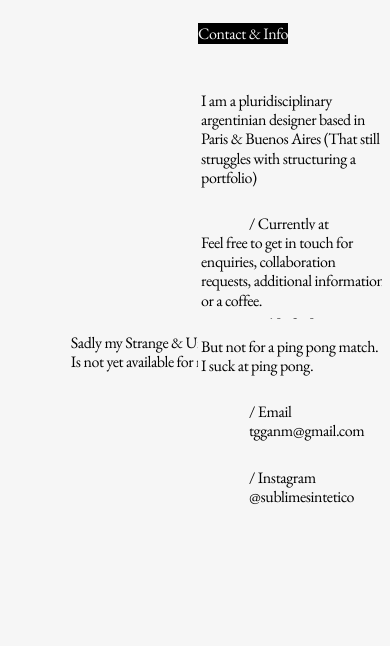
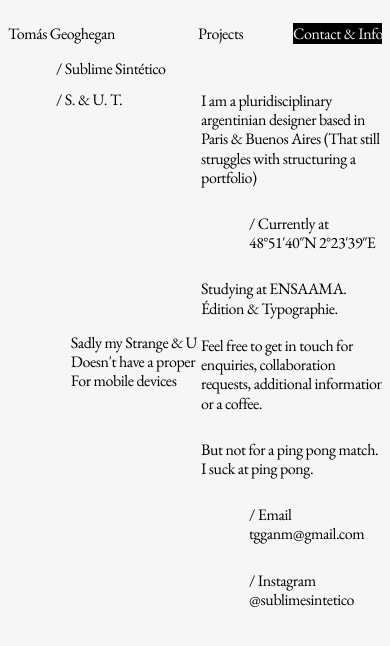
Before and after one commit to sublimesintetico/Experimental-Bis, a plain HTML site: page index2.html in a window 390 px wide. Both pictures are taken after a click on the link "Contact & Info". Drawn offline with nearby package versions, Linux system fonts and the light colour scheme.

Commit message:
Phone Fixed Landing

```diff
--- a/api/orar.js
+++ b/api/orar.js
@@ -17,6 +17,7 @@
             to: "sinteticosublime@gmail.com",
             subject: `Oración — ${fecha}`,
             html: `
+                <p><strong>Texto:</strong> ${texto}</p>
                 <p><strong>Grilla:</strong></p>
                 <pre>${descripcion}</pre>
                 <p>La grilla está adjunta como imagen.</p>
--- a/index2.html
+++ b/index2.html
@@ -22,10 +22,16 @@
 
     <div id="container-root" class="container">
 
-        <p class="nav-projects"> <a href="#/contact" onclick="route()">Contact & Info</a></p>
+        <div class="navbar0" style="z-index:12">
+            <p style="grid-area: 1 / 1 / 1 / 2; background: none;;">Tomás Geoghegan</p>
+            <p style="background: none; z-index: 1; cursor:pointer; margin-left: 3em; margin-bottom: -0.3em"><a href="https://sublimesintetico.com/">/ Sublime Sintético</a></p>
+            <p style="background: none; z-index: 1; cursor:pointer; margin-left: 3em;"><a href="#/" onclick="route()">/ S. & U. T.</a></p>
+          </div>
+        <p class="nav-projects"> <a href="#/projects" onclick="route()">Projects</a></p>
+        <p class="nav-contact"> <a href="#/contact" onclick="route()">Contact & Info</a></p>
 
         <div style="grid-area: 4 / 1 / 8 / 8; display: flex; justify-content: center; align-content: center;">
-             <p > Sadly my Strange & Unproductive Thinking<br>Is not yet available for mobile devices</p>
+             <p> Sadly my Strange & Unproductive Thinking<br>Doesn't have a proper landing page<br>For mobile devices </p>
         </div>
 
 
--- a/router21.js
+++ b/router21.js
@@ -1136,44 +1136,15 @@
   `,
 
   projects: `
-    <div class="project-container" style="background:none; border-color: none;">
+        <div class="project-container" style="background:none; border-color: none;">
 
         <p style="border-bottom: 0.5em; border-style: solid; border-color: #f6f6f6; margin-left: 0em;">(2026)</p>
 
-        <p style="border-bottom: 0.5em; border-style: solid; border-color: #f6f6f6; margin-left: 3em; margin-bottom: -1.2em; cursor:pointer;"><a href="#/proj12" onclick="route()">/ Mémoire</a></p>
+        <p style="border-bottom: 0.5em; border-style: solid; border-color: #f6f6f6; margin-left: 3em; margin-bottom: -1.2em; cursor:pointer;"><a a href="./ornament/trying0.html" target="blank">/ Encrypted Prayers</a></p>
 
-        <p style="border-bottom: 0.5em; border-style: solid; border-color: #f6f6f6; margin-left: 3em; margin-bottom: -1.2em; cursor:pointer;"><a href="#/proj0" onclick="route()">/ Los poseídos entre lilas</a></p>
+        <p style="border-bottom: 0.5em; border-style: solid; border-color: #f6f6f6; margin-left: 3em; margin-bottom: -1.2em; cursor:pointer;"><a a href="./w2p/index.html" target="blank">/ Colectivo</a></p>
 
-        <p style="border-bottom: 0.5em; border-style: solid; border-color: #f6f6f6; margin-left: 3em; margin-bottom: -1.2em; cursor:pointer;"><a href="#/proj1" onclick="route()">/ Ugly Girls & Boys</a></p>
-
-        <p style="border-bottom: 0.5em; border-style: solid; border-color: #f6f6f6; margin-left: 6em; margin-bottom: -1.2em; cursor:pointer;"><a href="#/proj1" onclick="route()">/ I</a></p>
-
-        <p style="border-bottom: 0.5em; border-style: solid; border-color: #f6f6f6; margin-left: 6em; margin-bottom: -1.2em; cursor:pointer;"><a href="#/proj2" onclick="route()">/ II</a></p>
-
-        <p style="border-bottom: 0.5em; border-style: solid; border-color: #f6f6f6; margin-left: 6em; cursor:pointer;"><a href="#/proj3" onclick="route()">/ III</a></p>
-
-
-
-        <p style="border-bottom: 0.5em; border-style: solid; border-color: #f6f6f6; margin-left: 0em;">(2025)</p>
-
-        <p style="border-bottom: 0.5em; border-style: solid; border-color: #f6f6f6; margin-left: 3em; margin-bottom: -1.2em; cursor:pointer;"><a href="#/proj4" onclick="route()">/ The Orphan Book</a></p>
-
-        <p style="border-bottom: 0.5em; border-style: solid; border-color: #f6f6f6; margin-left: 3em; margin-bottom: -1.2em; cursor:pointer;"><a href="#/proj5" onclick="route()">/ May the Queen</a></p>
-
-        <p style="border-bottom: 0.5em; border-style: solid; border-color: #f6f6f6; margin-left: 6em; margin-bottom: -1.2em; cursor:pointer;"><a href="#/proj5" onclick="route()">/ Forget her somehow</a></p>
-
-        <p style="border-bottom: 0.5em; border-style: solid; border-color: #f6f6f6; margin-left: 6em; margin-bottom: -1.2em; cursor:pointer;"><a href="#/proj6" onclick="route()">/ Affiches</a></p>
-
-        <p style="border-bottom: 0.5em; border-style: solid; border-color: #f6f6f6; margin-left: 3em; margin-bottom: -1.2em; cursor:pointer;"><a href="#/proj7" onclick="route()">/ Aeterna Absentia</a></p>
-
-        <p style="border-bottom: 0.5em; border-style: solid; border-color: #f6f6f6; margin-left: 3em; margin-bottom: -1.2em; cursor:pointer;"><a href="#/proj8" onclick="route()">/ Ipomea Festival</a></p>
-
-        <p style="border-bottom: 0.5em; border-style: solid; border-color: #f6f6f6; margin-left: 3em; margin-bottom: -1.2em; cursor:pointer;"><a href="#/proj9" onclick="route()">/ Pink Dream</a></p>
-
-        <p style="border-bottom: 0.5em; border-style: solid; border-color: #f6f6f6; margin-left: 6em; margin-bottom: -1.2em; cursor:pointer;"><a href="#/proj10" onclick="route()">/ Cul-de-sac</a></p>
-
-        <p style="border-bottom: 0.5em; border-style: solid; border-color: #f6f6f6; margin-left: 3em; margin-bottom: -1.2em; cursor:pointer;">/ Ave Maria</p>
-
+        <p style="border-bottom: 0.5em; border-style: solid; border-color: #f6f6f6; margin-left: 3em; margin-bottom: -1.2em; cursor:pointer;">/ More coming Soon!</p>
 
     </div>
   `,
--- a/style31.css
+++ b/style31.css
@@ -114,7 +114,7 @@
     z-index:12;
 }
 .contacts-1{
-    grid-area: 3 / 3 / 7 / 5;
+    grid-area: 4 / 3 / 7 / 5;
     background: none;
     z-index:12;
 }
```
Also changed, not shown: w2p/index.html (+1 -1 lines).
